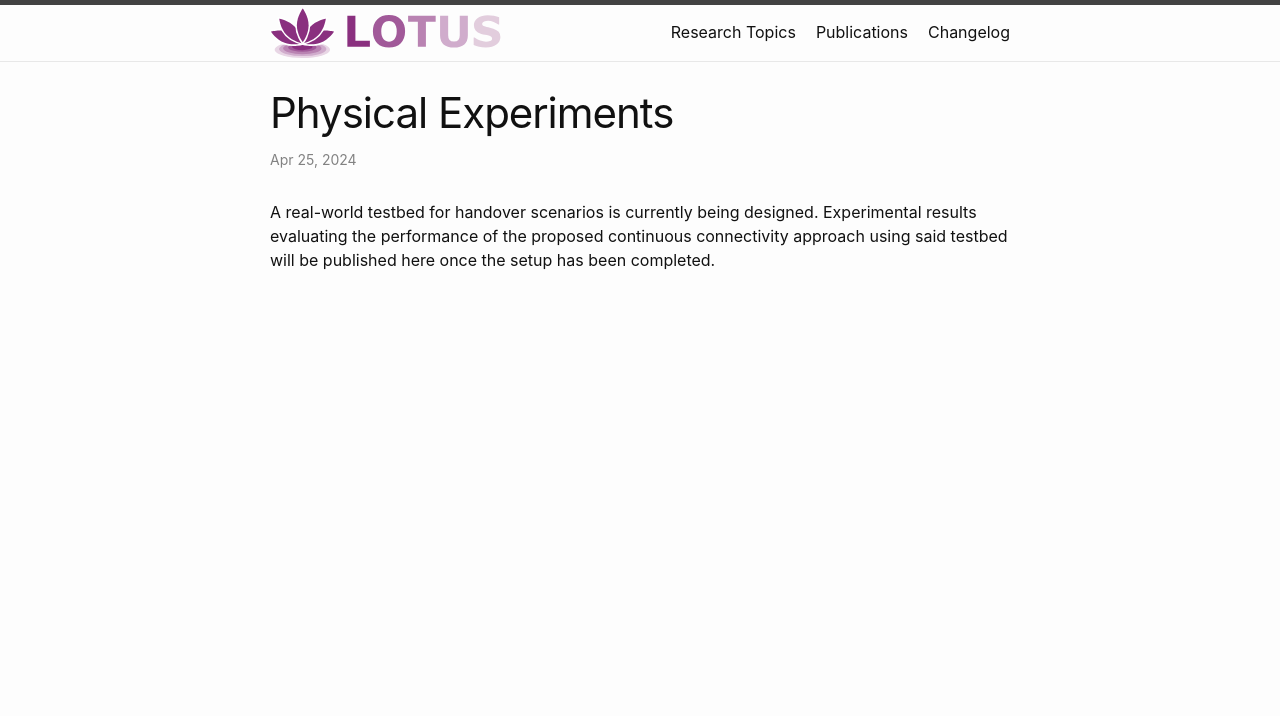
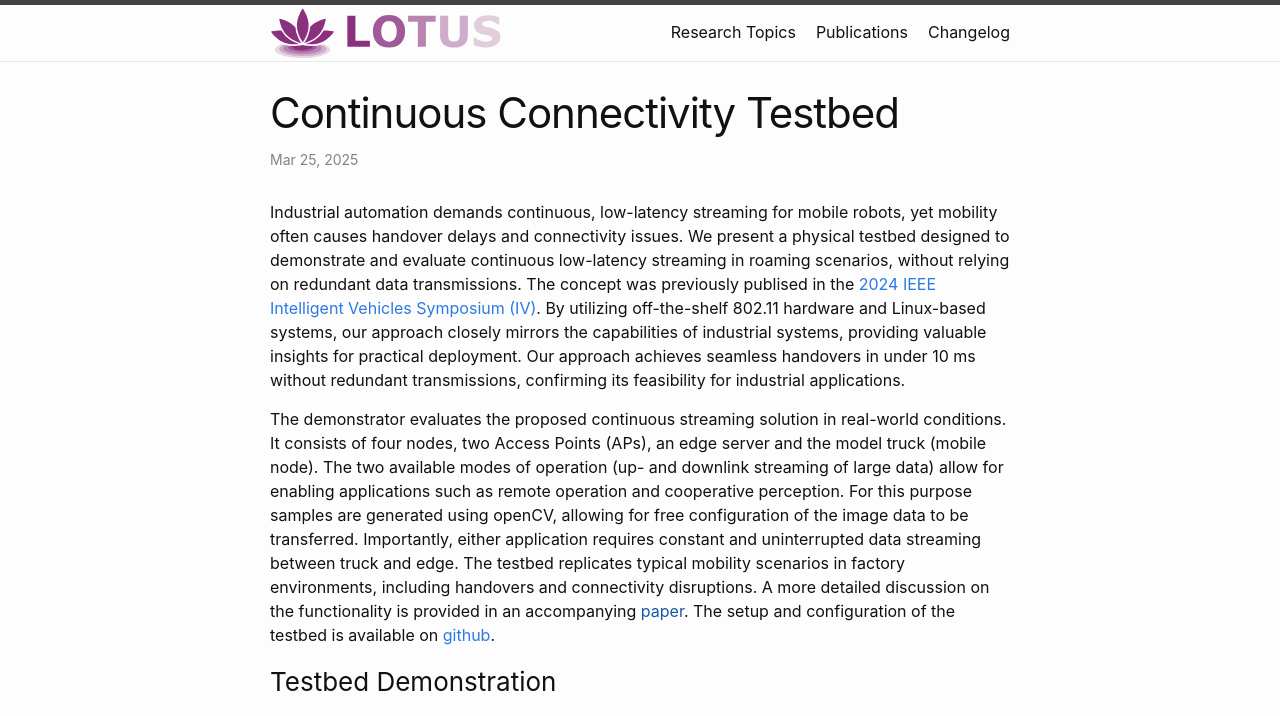
Before and after one commit to IDA-TUBS/lotus, a Jekyll site: the page built from docs/collections/_handover/02_pyhsical_experiments.md, in a window 1280 px wide. Shown: the top 716 px of the page. Built offline with Jekyll 4.4.1, drawn with Linux system fonts in a browser that asks for light colours; grey boxes are pictures that could not be loaded.

Commit message:
added testbed entry and video

```diff
--- /dev/null
+++ b/docs/_includes/youtubePlayer.html
@@ -0,0 +1,9 @@
+<div class="embed-container">
+    <iframe
+        src="https://www.youtube.com/embed/{{ include.id }}"
+        width="768"
+        height="480"
+        frameborder="0"
+        allowfullscreen="true">
+    </iframe>
+  </div>
--- a/docs/collections/_handover/02_pyhsical_experiments.md
+++ b/docs/collections/_handover/02_pyhsical_experiments.md
@@ -1,9 +1,26 @@
 ---
 layout: post
-title: "Physical Experiments"
-date:   2024-04-25 11:00 +0100
+title: "Continuous Connectivity Testbed"
+date:   2025-03-25 14:00 +0100
 published: true
+youtubeId: EUOEarpHoD8
 ---
 
-A real-world testbed for handover scenarios is currently being designed. Experimental results evaluating the performance of the proposed continuous connectivity approach using said testbed will be published here once the setup has been completed.
-<!--end_excerpt-->
+Industrial automation demands continuous, low-latency streaming for mobile robots, yet mobility often causes handover delays and connectivity issues.
+We present a physical testbed designed to demonstrate and evaluate continuous low-latency streaming in roaming scenarios, without relying on redundant data transmissions.<!--end_excerpt-->
+The concept was previously publised in the [2024 IEEE Intelligent Vehicles Symposium (IV)](https://ieeexplore.ieee.org/abstract/document/10588468).
+By utilizing off-the-shelf 802.11 hardware and Linux-based systems, our approach closely mirrors the capabilities of industrial systems, providing valuable insights for practical deployment.
+Our approach achieves seamless handovers in under 10 ms without redundant transmissions, confirming its feasibility for industrial applications.
+
+The demonstrator evaluates the proposed continuous streaming solution in real-world conditions.
+It consists of four nodes, two Access Points (APs), an edge server and the model truck (mobile node).
+The two available modes of operation (up- and downlink streaming of large data) allow for enabling applications such as remote operation and cooperative perception.
+For this purpose samples are generated using openCV, allowing for free configuration of the image data to be transferred.
+Importantly, either application requires constant and uninterrupted data streaming between truck and edge.
+The testbed replicates typical mobility scenarios in factory environments, including handovers and connectivity disruptions.
+A more detailed discussion on the functionality is provided in an accompanying [paper]().
+The setup and configuration of the testbed is available on [github](https://github.com/IDA-TUBS/CC_Testbed).
+
+
+### Testbed Demonstration
+{% include youtubePlayer.html id=page.youtubeId %}
```
